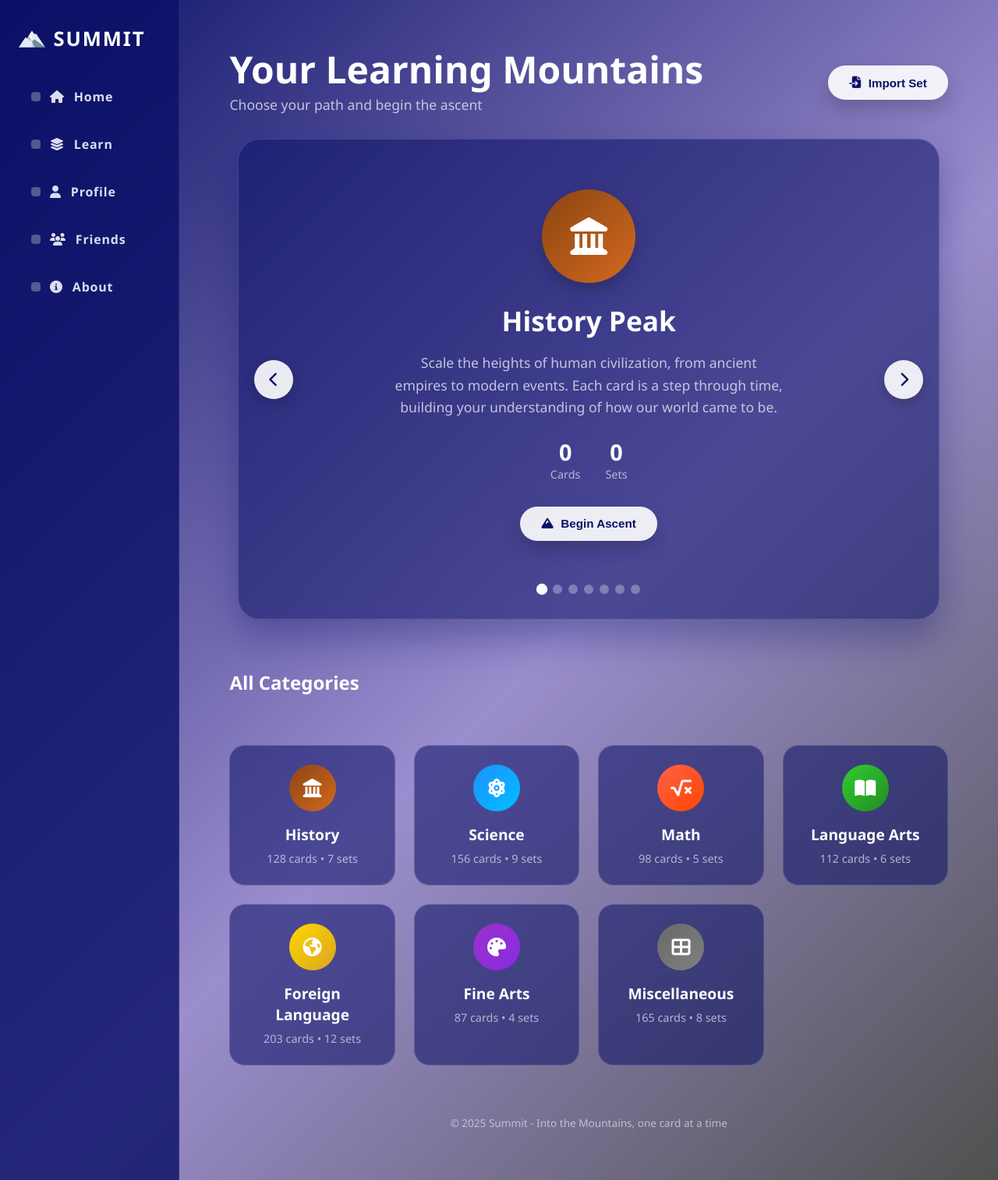
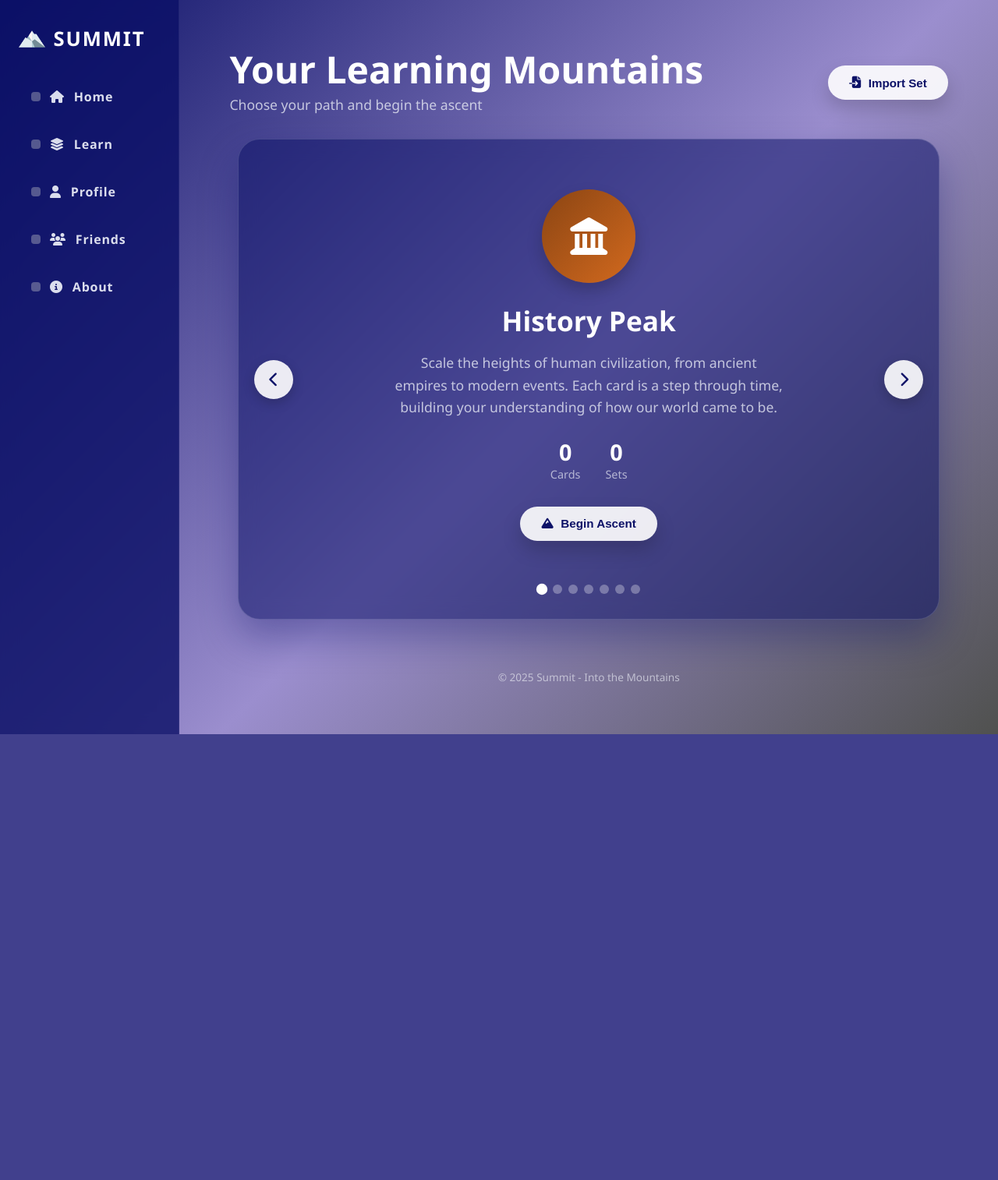
Before and after one commit to humba672/Summit, a Flask app: page /learn in a window 1280 px wide. Shown: the whole page at 78% size. After the commit the page ends 942 px from the top, so only its background shows below. Run offline with Flask 3, Linux system fonts and the light colour scheme; a user stored in the database is signed in.

Commit message:
Enhance flashcard functionality by adding next card retrieval API, updating user terms model to include set ID, and improving the home page layout; refactor card display logic and integrate progress reporting.

```diff
--- a/summit/flashcards/vocabModels.py
+++ b/summit/flashcards/vocabModels.py
@@ -24,6 +24,7 @@ class userTerms(db.Model):
     id = db.Column(db.Integer, primary_key=True)
     user_id = db.Column(db.Integer, db.ForeignKey('user.id'), nullable=False)
     term_id = db.Column(db.Integer, db.ForeignKey('terms.id'), nullable=False)
+    set_id = db.Column(db.Integer, db.ForeignKey('set_list.id'), nullable=False)
     card_json = db.Column(db.Text)
 
     def __repr__(self):
--- a/summit/landing/landing.py
+++ b/summit/landing/landing.py
@@ -39,8 +39,8 @@ def home():
     fa_sets = db.session.query(setList).filter(setList.category == 'Fine Arts', setList.author_id == current_user.id).count()
     misc_count = db.session.query(terms).join(setList).filter(setList.category == 'Miscellaneous', setList.author_id == current_user.id).count()
     misc_sets = db.session.query(setList).filter(setList.category == 'Miscellaneous', setList.author_id == current_user.id).count()
-    math_count = db.session.query(terms).join(setList).filter(setList.category == 'Mathematics', setList.author_id == current_user.id).count()
-    math_sets = db.session.query(setList).filter(setList.category == 'Mathematics', setList.author_id == current_user.id).count()
+    math_count = db.session.query(terms).join(setList).filter(setList.category == 'Math', setList.author_id == current_user.id).count()
+    math_sets = db.session.query(setList).filter(setList.category == 'Math', setList.author_id == current_user.id).count()
     science_count = db.session.query(terms).join(setList).filter(setList.category == 'Science', setList.author_id == current_user.id).count()
     science_sets = db.session.query(setList).filter(setList.category == 'Science', setList.author_id == current_user.id).count()
     history_count = db.session.query(terms).join(setList).filter(setList.category == 'History', setList.author_id == current_user.id).count()
@@ -91,7 +91,7 @@ def create_set():
         terms_instance = terms(term=term.strip(), definition=definition.strip(), set_list_id=set_instance.id)
         db.session.add(terms_instance)
         db.session.flush()
-        userterms_instance = userTerms(user_id=current_user.id, term_id=terms_instance.id, card_json=Card().to_json())
+        userterms_instance = userTerms(user_id=current_user.id, term_id=terms_instance.id, card_json=Card().to_json(), set_id=set_instance.id)
         db.session.add(userterms_instance)
     db.session.commit()
     if not flashcards:
--- a/summit/landing/templates/home.html
+++ b/summit/landing/templates/home.html
@@ -731,67 +731,9 @@
             </div>
         </div>
 
-        <h2 style="color: #fff; margin-top: 2rem;">All Categories</h2>
-        <div class="category-grid">
-            <div class="category-card" onclick="goToSlide(0)">
-                <div class="category-icon" style="background: linear-gradient(135deg, #8B4513, #D2691E);">
-                    <i class="fas fa-landmark"></i>
-                </div>
-                <div class="category-title">History</div>
-                <div class="category-info">128 cards • 7 sets</div>
-            </div>
-
-            <div class="category-card" onclick="goToSlide(1)">
-                <div class="category-icon" style="background: linear-gradient(135deg, #1E90FF, #00BFFF);">
-                    <i class="fas fa-atom"></i>
-                </div>
-                <div class="category-title">Science</div>
-                <div class="category-info">156 cards • 9 sets</div>
-            </div>
-
-            <div class="category-card" onclick="goToSlide(2)">
-                <div class="category-icon" style="background: linear-gradient(135deg, #FF6347, #FF4500);">
-                    <i class="fas fa-square-root-alt"></i>
-                </div>
-                <div class="category-title">Math</div>
-                <div class="category-info">98 cards • 5 sets</div>
-            </div>
-
-            <div class="category-card" onclick="goToSlide(3)">
-                <div class="category-icon" style="background: linear-gradient(135deg, #32CD32, #228B22);">
-                    <i class="fas fa-book-open"></i>
-                </div>
-                <div class="category-title">Language Arts</div>
-                <div class="category-info">112 cards • 6 sets</div>
-            </div>
-
-            <div class="category-card" onclick="goToSlide(4)">
-                <div class="category-icon" style="background: linear-gradient(135deg, #FFD700, #DAA520);">
-                    <i class="fas fa-globe-americas"></i>
-                </div>
-                <div class="category-title">Foreign Language</div>
-                <div class="category-info">203 cards • 12 sets</div>
-            </div>
-
-            <div class="category-card" onclick="goToSlide(5)">
-                <div class="category-icon" style="background: linear-gradient(135deg, #9932CC, #8A2BE2);">
-                    <i class="fas fa-palette"></i>
-                </div>
-                <div class="category-title">Fine Arts</div>
-                <div class="category-info">87 cards • 4 sets</div>
-            </div>
-
-            <div class="category-card" onclick="goToSlide(6)">
-                <div class="category-icon" style="background: linear-gradient(135deg, #696969, #808080);">
-                    <i class="fas fa-th-large"></i>
-                </div>
-                <div class="category-title">Miscellaneous</div>
-                <div class="category-info">165 cards • 8 sets</div>
-            </div>
-        </div>
 
         <footer>
-            © <span id="year"></span> Summit - Into the Mountains, one card at a time
+            © <span id="year"></span> Summit - Into the Mountains
         </footer>
     </main>
 
```
Also changed, not shown: summit/flashcards/flashcards.py (+58 -5 lines), summit/flashcards/templates/flashcards.html (+78 -45 lines), instance/db.sqlite.
